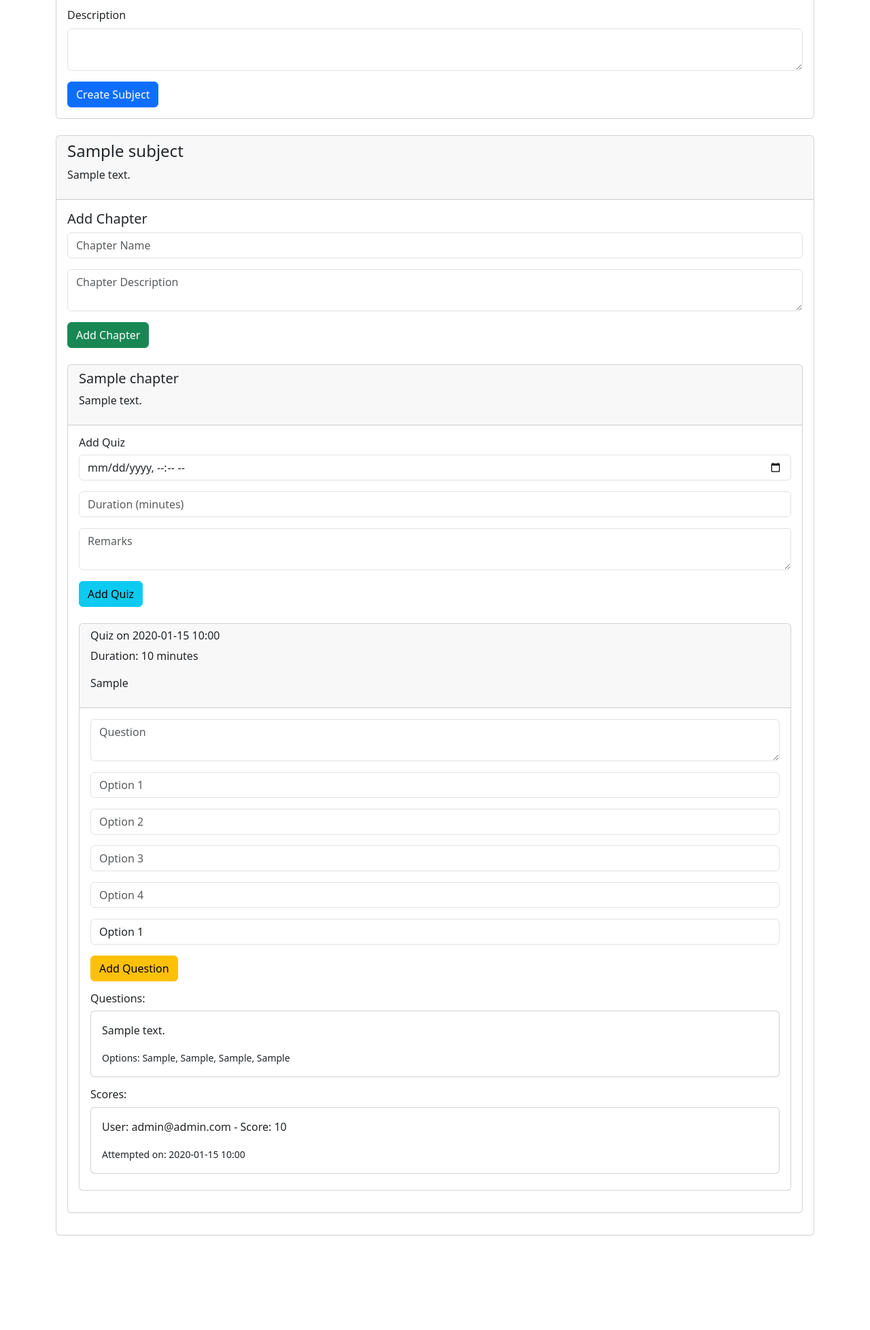
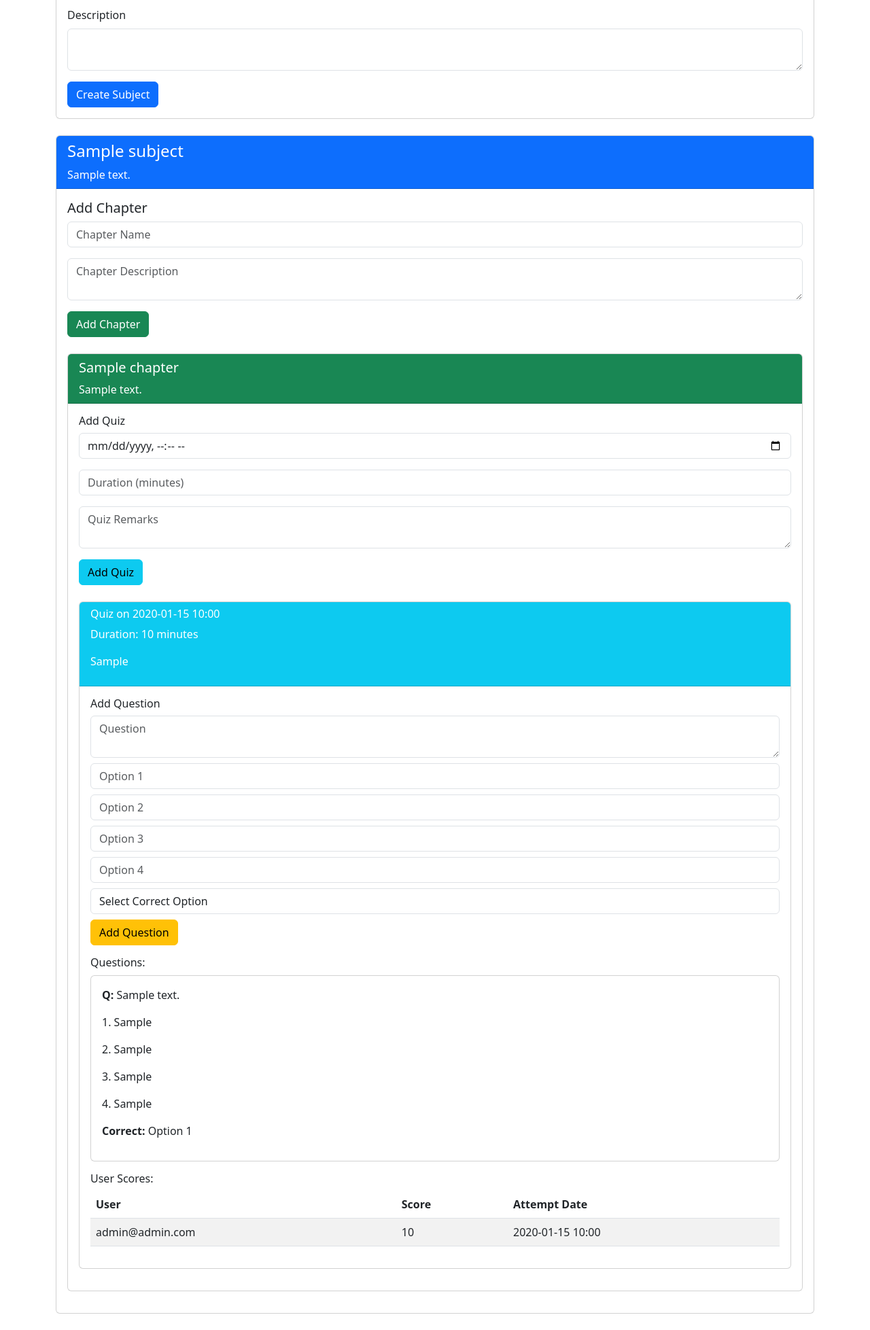
Before and after one commit to 22f1000828/quiz_master_22f1000828, a Flask app: page /admin/dashboard in a window 1280 px wide. Shown: the part 278-2235 px from the top of the page at 68% size. Before the commit the page ends 2096 px from the top, so only its background shows below. Run offline with Flask 3, Linux system fonts and the light colour scheme; the visitor is signed in with stand-in values (Sample User, id 1); tables that the repository leaves empty hold one stand-in row (values such as "Sample post").

Commit message:
Assistant checkpoint: Update admin dashboard with complete hierarchical view
Assistant generated file changes:
- templates/admin/dashboard.html: Update admin dashboard with complete view

---

User prompt:

in admin dahboard make it show all subject and under which can see all thing with user score also

Replit-Commit-Author: Assistant
Replit-Commit-Session-Id: cef716f4-1709-4f4e-ad39-3f151363bf47

```diff
--- a/templates/admin/dashboard.html
+++ b/templates/admin/dashboard.html
@@ -28,9 +28,9 @@
     {% for subject in subjects %}
     <div class="col-md-12 mb-4">
         <div class="card">
-            <div class="card-header">
+            <div class="card-header bg-primary text-white">
                 <h4>{{ subject.name }}</h4>
-                <p>{{ subject.description }}</p>
+                <p class="mb-0">{{ subject.description }}</p>
             </div>
             <div class="card-body">
                 <!-- Create Chapter Form -->
@@ -48,9 +48,9 @@
                 <!-- Chapters List -->
                 {% for chapter in subject.chapters %}
                 <div class="card mb-3">
-                    <div class="card-header">
+                    <div class="card-header bg-success text-white">
                         <h5>{{ chapter.name }}</h5>
-                        <p>{{ chapter.description }}</p>
+                        <p class="mb-0">{{ chapter.description }}</p>
                     </div>
                     <div class="card-body">
                         <!-- Create Quiz Form -->
@@ -63,7 +63,7 @@
                                 <input type="number" name="time_duration" class="form-control" placeholder="Duration (minutes)" required>
                             </div>
                             <div class="mb-3">
-                                <textarea name="remarks" class="form-control" placeholder="Remarks"></textarea>
+                                <textarea name="remarks" class="form-control" placeholder="Quiz Remarks"></textarea>
                             </div>
                             <button type="submit" class="btn btn-info">Add Quiz</button>
                         </form>
@@ -71,31 +71,33 @@
                         <!-- Quizzes List -->
                         {% for quiz in chapter.quizzes %}
                         <div class="card mb-3">
-                            <div class="card-header">
+                            <div class="card-header bg-info text-white">
                                 <h6>Quiz on {{ quiz.date_of_quiz.strftime('%Y-%m-%d %H:%M') }}</h6>
                                 <p>Duration: {{ quiz.time_duration }} minutes</p>
                                 <p>{{ quiz.remarks }}</p>
                             </div>
                             <div class="card-body">
-                                <!-- Create Question Form -->
+                                <!-- Add Question Form -->
                                 <form method="POST" action="{{ url_for('create_question', quiz_id=quiz.id) }}" class="mb-3">
-                                    <div class="mb-3">
+                                    <h6>Add Question</h6>
+                                    <div class="mb-2">
                                         <textarea name="question_text" class="form-control" placeholder="Question" required></textarea>
                                     </div>
-                                    <div class="mb-3">
+                                    <div class="mb-2">
                                         <input type="text" name="option1" class="form-control" placeholder="Option 1" required>
                                     </div>
-                                    <div class="mb-3">
+                                    <div class="mb-2">
                                         <input type="text" name="option2" class="form-control" placeholder="Option 2" required>
                                     </div>
-                                    <div class="mb-3">
+                                    <div class="mb-2">
                                         <input type="text" name="option3" class="form-control" placeholder="Option 3" required>
                                     </div>
-                                    <div class="mb-3">
+                                    <div class="mb-2">
                                         <input type="text" name="option4" class="form-control" placeholder="Option 4" required>
                                     </div>
-                                    <div class="mb-3">
+                                    <div class="mb-2">
                                         <select name="correct_option" class="form-control" required>
+                                            <option value="">Select Correct Option</option>
                                             <option value="1">Option 1</option>
                                             <option value="2">Option 2</option>
                                             <option value="3">Option 3</option>
@@ -111,24 +113,38 @@
                                     {% for question in quiz.questions %}
                                     <div class="card mb-2">
                                         <div class="card-body">
-                                            <p>{{ question.question_text }}</p>
-                                            <small>Options: {{ question.option1 }}, {{ question.option2 }}, {{ question.option3 }}, {{ question.option4 }}</small>
+                                            <p><strong>Q: </strong>{{ question.question_text }}</p>
+                                            <p>1. {{ question.option1 }}</p>
+                                            <p>2. {{ question.option2 }}</p>
+                                            <p>3. {{ question.option3 }}</p>
+                                            <p>4. {{ question.option4 }}</p>
+                                            <p><strong>Correct: </strong>Option {{ question.correct_option }}</p>
                                         </div>
                                     </div>
                                     {% endfor %}
                                 </div>
 
-                                <!-- Quiz Scores -->
+                                <!-- User Scores -->
                                 <div class="mt-3">
-                                    <h6>Scores:</h6>
-                                    {% for score in quiz.scores %}
-                                    <div class="card mb-2">
-                                        <div class="card-body">
-                                            <p>User: {{ score.user.username }} - Score: {{ score.score }}</p>
-                                            <small>Attempted on: {{ score.attempt_date.strftime('%Y-%m-%d %H:%M') }}</small>
-                                        </div>
-                                    </div>
-                                    {% endfor %}
+                                    <h6>User Scores:</h6>
+                                    <table class="table table-striped">
+                                        <thead>
+                                            <tr>
+                                                <th>User</th>
+                                                <th>Score</th>
+                                                <th>Attempt Date</th>
+                                            </tr>
+                                        </thead>
+                                        <tbody>
+                                            {% for score in quiz.scores %}
+                                            <tr>
+                                                <td>{{ score.user.username }}</td>
+                                                <td>{{ score.score }}</td>
+                                                <td>{{ score.attempt_date.strftime('%Y-%m-%d %H:%M') }}</td>
+                                            </tr>
+                                            {% endfor %}
+                                        </tbody>
+                                    </table>
                                 </div>
                             </div>
                         </div>
```
